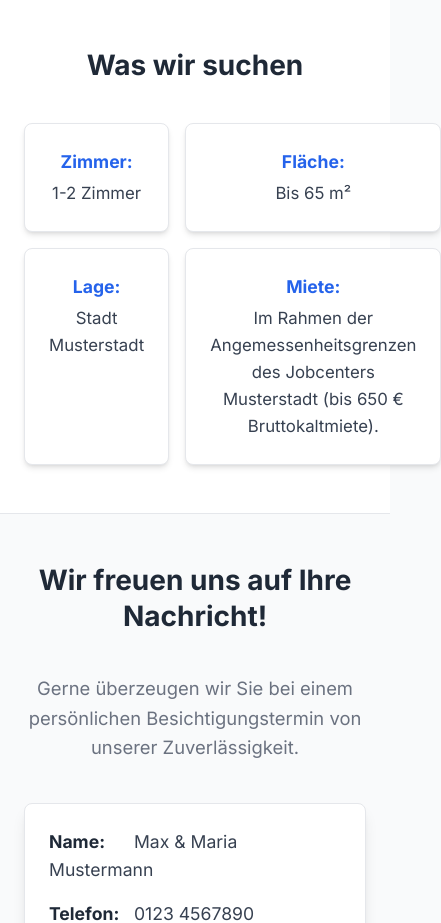
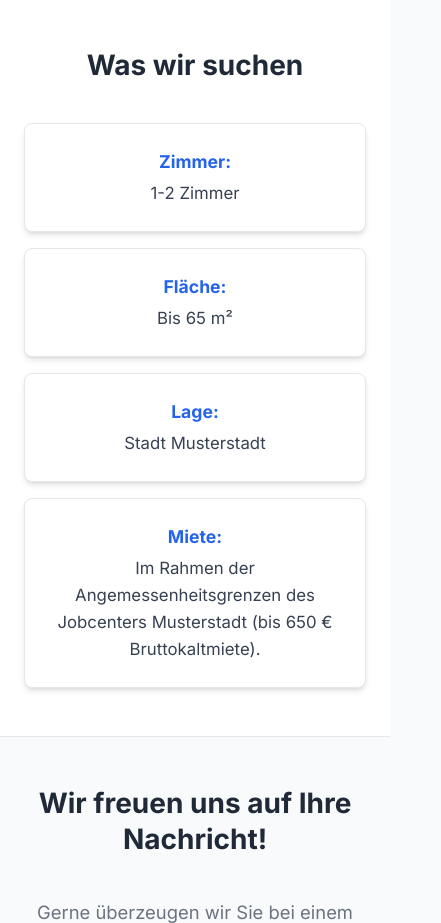
Before and after one commit to Vladyslav-Zaporozhets/wohnungssuche-portfolio, a website built with Vite: page index.html in a window 390 px wide. Shown: the part 3360-4283 px from the top of the page, 441 px wide, since content can reach past the window. Built offline with nearby package versions, Linux system fonts and the light colour scheme.

Commit message:
Update sections.css

```diff
--- a/src/css/sections.css
+++ b/src/css/sections.css
@@ -299,7 +299,5 @@
   .contact-details {
     padding: 1.5rem;
   }
-  #what-we-seek .feature-grid {
-    grid-template-columns: repeat(2, 1fr);
-  }
+
 }
```
